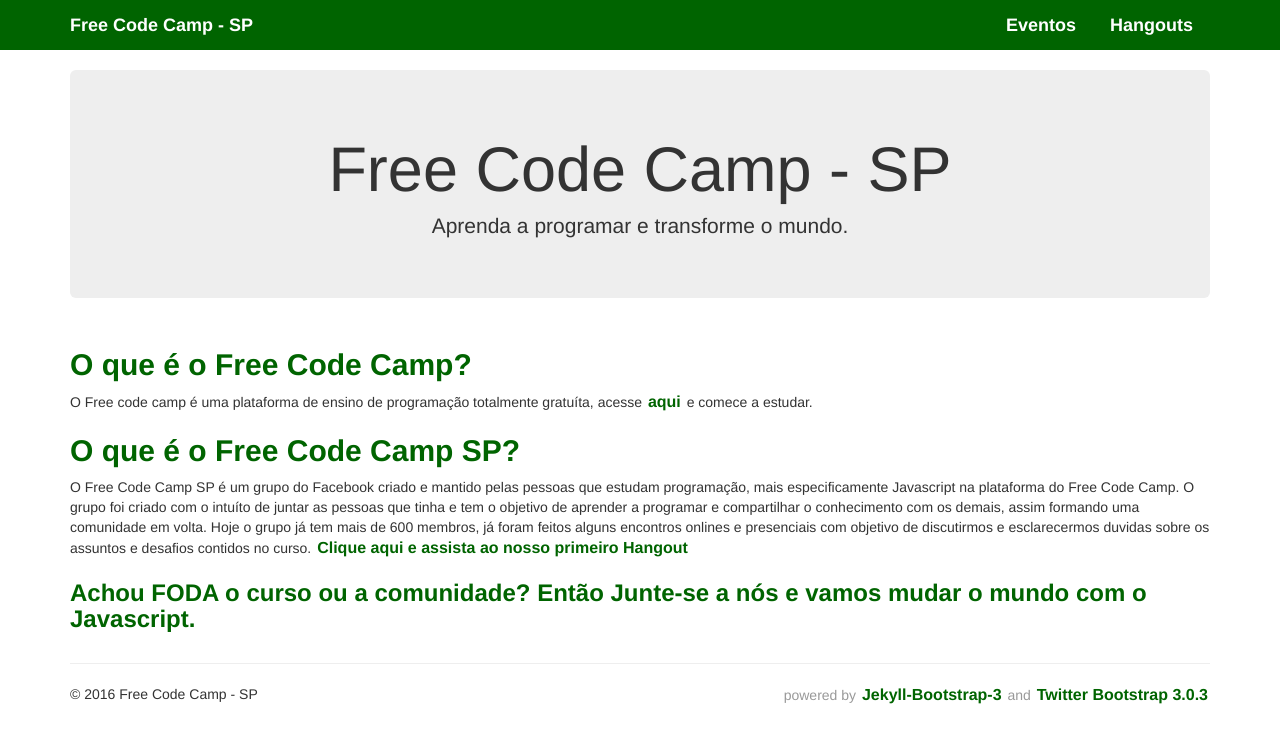
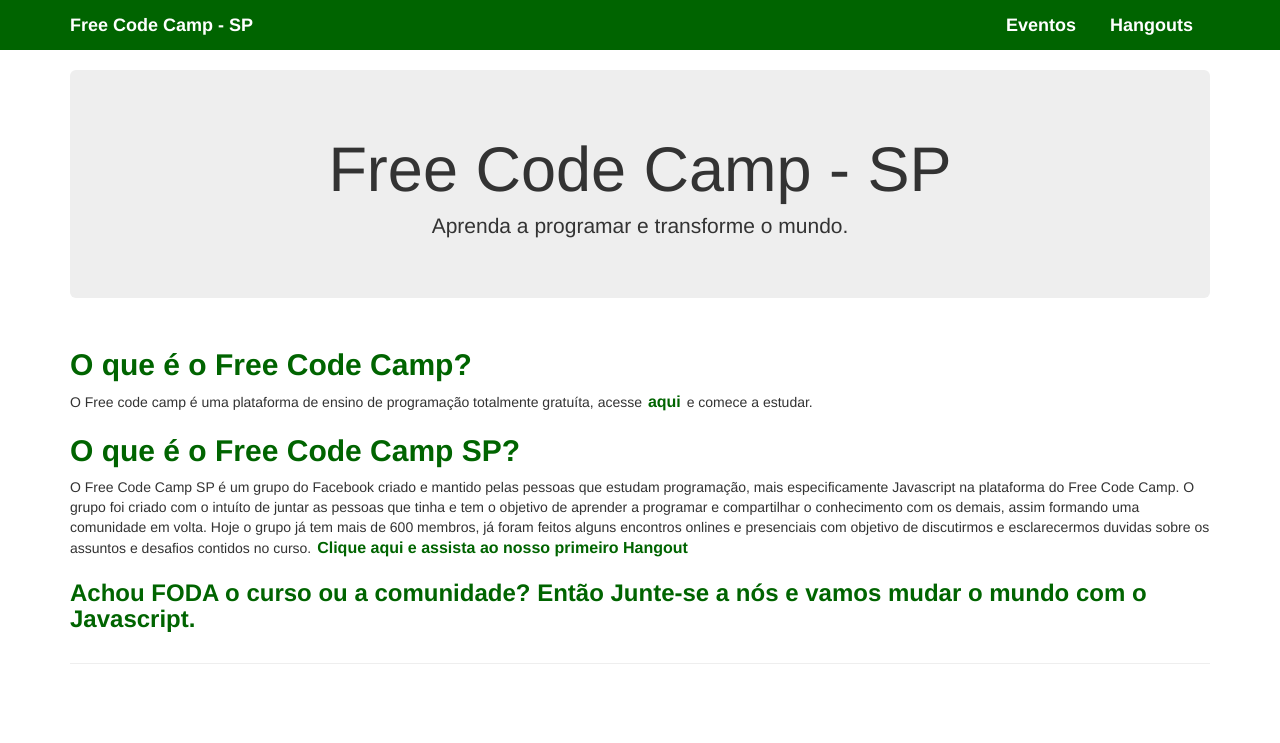
Before and after one commit to FreeCodeCampSp/FreeCodeCampSp.github.io, a Jekyll site: the page built from index.md, in a window 1280 px wide. Shown: the top 743 px of the page. Built offline with Jekyll 4.4.1, drawn with Linux system fonts in a browser that asks for light colours.

Commit message:
Update default.html
[ Teste ] retirando conteúdo do rodapé.

```diff
--- a/_includes/themes/bootstrap/default.html
+++ b/_includes/themes/bootstrap/default.html
@@ -46,14 +46,7 @@
       {{ content }}
       <hr>
       <footer>
-        <p>
-          &copy; {{ site.time | date: '%Y' }} {{ site.author.name }}
-          <span class="pull-right text-muted">
-            powered by
-            <a href="http://dbtek.github.io/jekyll-bootstrap-3" target="_blank" title="The Definitive Jekyll Blogging Framework">Jekyll-Bootstrap-3</a>
-            and <a href="http://getbootstrap.com" target="_blank">Twitter Bootstrap 3.0.3</a>
-          </span>
-        </p>
+
       </footer>
     </div>
 
```
